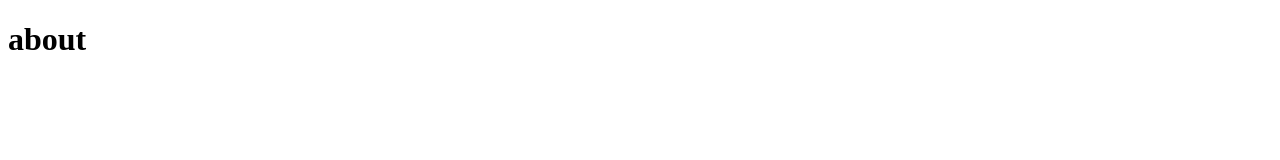
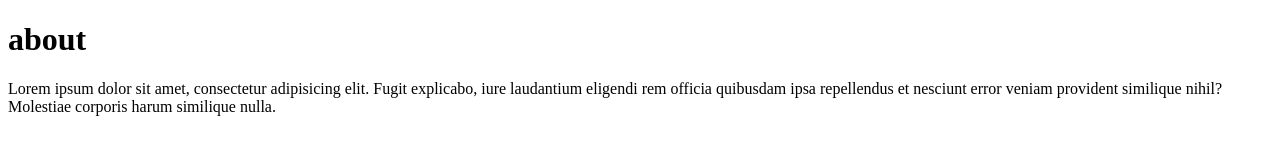
Before and after one commit to Blxck66s/website01, a plain HTML site: page about.html in a window 1280 px wide. Drawn offline with Linux system fonts and the light colour scheme.

Commit message:
add gitignore modify about

```diff
--- a/about.html
+++ b/about.html
@@ -8,5 +8,11 @@
   </head>
   <body>
     <h1>about</h1>
+    <p>
+      Lorem ipsum dolor sit amet, consectetur adipisicing elit. Fugit explicabo,
+      iure laudantium eligendi rem officia quibusdam ipsa repellendus et
+      nesciunt error veniam provident similique nihil? Molestiae corporis harum
+      similique nulla.
+    </p>
   </body>
 </html>
```
Also changed, not shown: 1 other file.
